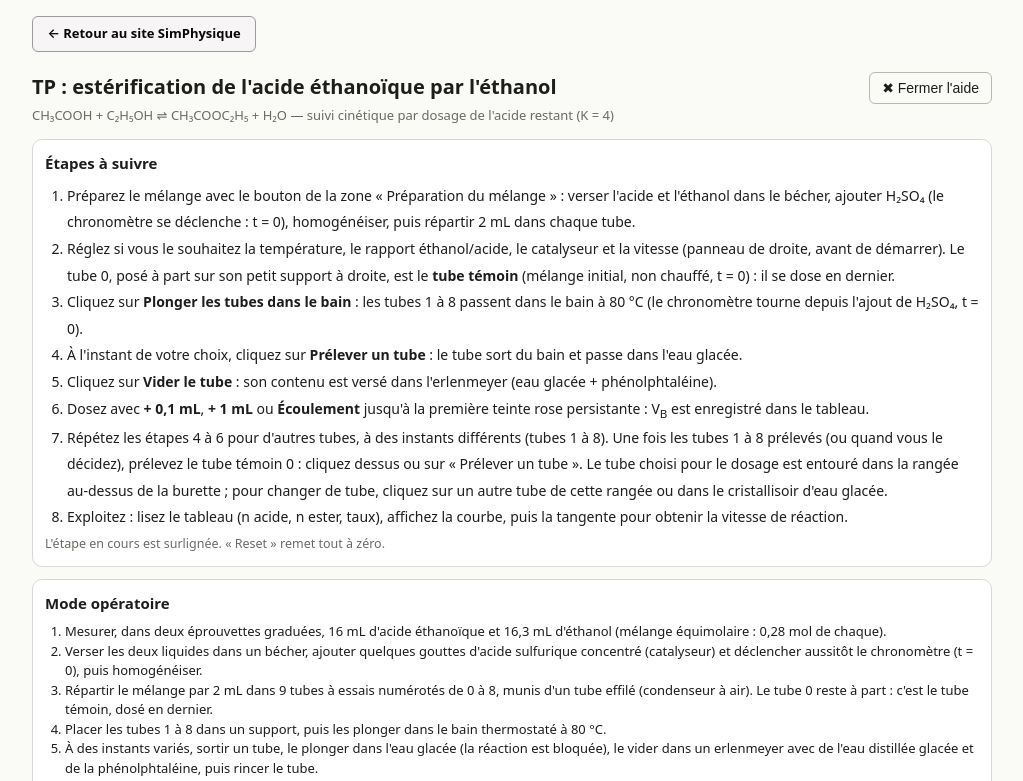
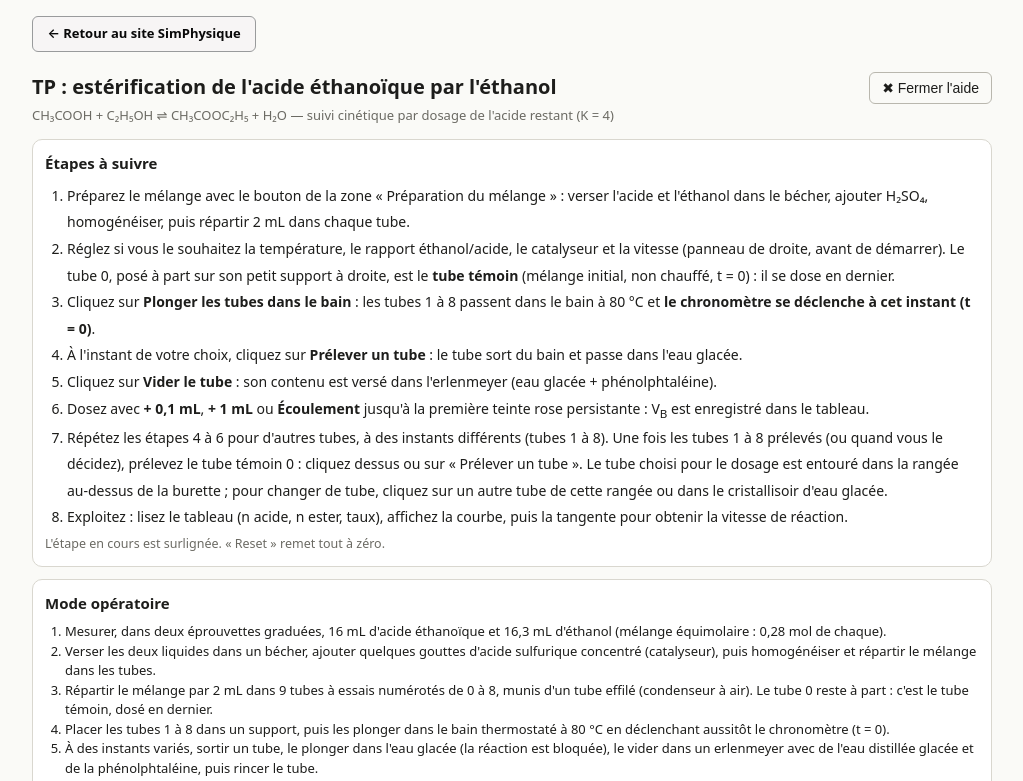
Before and after one commit to chrifmd/Chimie, a plain HTML site: page esterification.html in a window 1280 px wide. Both pictures are taken after a click on the button "❓ Aide". Shown: the top 781 px of the page, without its empty margins (128-1151 px from the left). Drawn offline with Linux system fonts and the light colour scheme.

Commit message:
Add files via upload

```diff
--- a/esterification.html
+++ b/esterification.html
@@ -105,9 +105,9 @@ margin-top: 30px;
 
 <div class="card" id="hp" style="display:none"><h2>Étapes à suivre</h2>
 <ol style="margin:0;padding-left:22px;font-size:14px;line-height:1.9">
-<li data-i="0">Préparez le mélange avec le bouton de la zone « Préparation du mélange » : verser l'acide et l'éthanol dans le bécher, ajouter H₂SO₄ (le chronomètre se déclenche : t = 0), homogénéiser, puis répartir 2 mL dans chaque tube.</li>
+<li data-i="0">Préparez le mélange avec le bouton de la zone « Préparation du mélange » : verser l'acide et l'éthanol dans le bécher, ajouter H₂SO₄, homogénéiser, puis répartir 2 mL dans chaque tube.</li>
 <li data-i="1">Réglez si vous le souhaitez la température, le rapport éthanol/acide, le catalyseur et la vitesse (panneau de droite, avant de démarrer). Le tube 0, posé à part sur son petit support à droite, est le <b>tube témoin</b> (mélange initial, non chauffé, t = 0) : il se dose en dernier.</li>
-<li data-i="2">Cliquez sur <b>Plonger les tubes dans le bain</b> : les tubes 1 à 8 passent dans le bain à 80 °C (le chronomètre tourne depuis l'ajout de H₂SO₄, t = 0).</li>
+<li data-i="2">Cliquez sur <b>Plonger les tubes dans le bain</b> : les tubes 1 à 8 passent dans le bain à 80 °C et <b>le chronomètre se déclenche à cet instant (t = 0)</b>.</li>
 <li data-i="3">À l'instant de votre choix, cliquez sur <b>Prélever un tube</b> : le tube sort du bain et passe dans l'eau glacée.</li>
 <li data-i="4">Cliquez sur <b>Vider le tube</b> : son contenu est versé dans l'erlenmeyer (eau glacée + phénolphtaléine).</li>
 <li data-i="5">Dosez avec <b>+ 0,1 mL</b>, <b>+ 1 mL</b> ou <b>Écoulement</b> jusqu'à la première teinte rose persistante : V<sub>B</sub> est enregistré dans le tableau.</li>
@@ -116,9 +116,9 @@ margin-top: 30px;
 <small>L'étape en cours est surlignée. « Reset » remet tout à zéro.</small></div>
 <div class="card"><div class="fg"><div><h2>Mode opératoire</h2><ol style="margin:0;padding-left:20px;font-size:13px">
 <li>Mesurer, dans deux éprouvettes graduées, 16 mL d'acide éthanoïque et 16,3 mL d'éthanol (mélange équimolaire : 0,28 mol de chaque).</li>
-<li>Verser les deux liquides dans un bécher, ajouter quelques gouttes d'acide sulfurique concentré (catalyseur) et déclencher aussitôt le chronomètre (t = 0), puis homogénéiser.</li>
+<li>Verser les deux liquides dans un bécher, ajouter quelques gouttes d'acide sulfurique concentré (catalyseur), puis homogénéiser et répartir le mélange dans les tubes.</li>
 <li>Répartir le mélange par 2 mL dans 9 tubes à essais numérotés de 0 à 8, munis d'un tube effilé (condenseur à air). Le tube 0 reste à part : c'est le tube témoin, dosé en dernier.</li>
-<li>Placer les tubes 1 à 8 dans un support, puis les plonger dans le bain thermostaté à 80 °C.</li>
+<li>Placer les tubes 1 à 8 dans un support, puis les plonger dans le bain thermostaté à 80 °C en déclenchant aussitôt le chronomètre (t = 0).</li>
 <li>À des instants variés, sortir un tube, le plonger dans l'eau glacée (la réaction est bloquée), le vider dans un erlenmeyer avec de l'eau distillée glacée et de la phénolphtaléine, puis rincer le tube.</li>
 <li>Doser l'acide restant par NaOH 1 mol/L jusqu'au rose persistant et noter V<sub>B</sub>.</li>
 <li>Calculer n(ester) = n₀ − C<sub>B</sub>·V<sub>B</sub> et tracer n(ester) = f(t).</li></ol></div><div id="prep"><h2>Préparation du mélange</h2>
@@ -227,7 +227,7 @@ function prepReset(){const E=16.3*(+$('R').value);capE=E>25?50:25;sE=125/capE;sK
  $('pst').textContent='Suivez les 5 étapes pour préparer le mélange.';$('go').disabled=true}
 $('R').addEventListener('input',()=>{if(prep===0&&!busy)prepReset()});
 $('pb').onclick=()=>{if(busy||prep>=5)return;busy=true;['T','R','cat'].forEach(i=>$(i).disabled=true);const E0=16.3*(+$('R').value);
- const fin=()=>{prep++;busy=false;if(prep===3){run=true;$('pst').textContent='⏱ Mélange réalisé : le chronomètre est déclenché (t = 0).'}if(prep<5)$('pb').textContent=PB[prep];else{$('pb').disabled=true;$('pb').textContent='✔ Mélange réparti dans les 9 tubes';$('pst').textContent='Le chronomètre court : plongez maintenant les tubes dans le bain.';$('go').disabled=false}};
+ const fin=()=>{prep++;busy=false;if(prep===3){$('pst').textContent='Mélange réalisé (le chronomètre n\'est pas encore déclenché).'}if(prep<5)$('pb').textContent=PB[prep];else{$('pb').disabled=true;$('pb').textContent='✔ Mélange réparti dans les 9 tubes';$('pst').textContent='Plongez maintenant les tubes dans le bain : le chronomètre se déclenchera à cet instant (t = 0).';$('go').disabled=false}};
  if(prep===0){$('pst').textContent='Versement de 16 mL d\'acide éthanoïque…';$('sa').style.opacity=1;tween(1500,k=>{vA=16*(1-k);bAc=16*k;updPrep()},()=>{$('sa').style.opacity=0;fin()})}
  else if(prep===1){$('pst').textContent='Versement de l\'éthanol…';$('se').style.opacity=1;tween(1500,k=>{vE=E0*(1-k);bEt=E0*k;updPrep()},()=>{$('se').style.opacity=0;fin()})}
  else if(prep===2){let n=0;const nd=()=>{if(n>=5){fin();return}n++;$('dp').style.opacity=1;const y1=160-sK*(bAc+bEt);tween(350,k=>$('dp').setAttribute('cy',58+(y1-58)*k*k),()=>{$('dp').style.opacity=0;$('pst').textContent='H₂SO₄ : '+n+' goutte'+(n>1?'s':'');setTimeout(nd,150)})};nd()}
@@ -273,7 +273,7 @@ function sample(force){const ids=[1,2,3,4,5,6,7,8,0],n=force!==undefined?force:i
 $('samp').onclick=()=>sample();
 $('vid').onclick=()=>{if(!tit||tit.emptied)return;tit.emptied=true;const g=$('tg'+tit.n);g.style.transition='transform .7s,opacity .6s';g.style.opacity=0;tit.el.querySelector('i').style.display='none'};
 $('b1').onclick=()=>add(.1);$('b2').onclick=()=>add(1);$('b3').onclick=()=>{flow=!flow};
-$('go').onclick=()=>{if(!started){started=true;plunge();$('samp').disabled=false;$('go').textContent=run?'⏸ Pause':'▶ Reprendre';return}run=!run;$('go').textContent=run?'⏸ Pause':'▶ Reprendre'};
+$('go').onclick=()=>{if(!started){started=true;t=0;x=0;run=true;plunge();$('samp').disabled=false;$('go').textContent='⏸ Pause';return}run=!run;$('go').textContent=run?'⏸ Pause':'▶ Reprendre'};
 $('rs').onclick=reset;
 $('bath').addEventListener('click',e=>{const g=e.target.closest('g[id^="tg"]');if(g&&g.id==='tg0'&&started&&!rows.some(r=>r.n===0))sample(0)});
 $('help').onclick=()=>{const h=$('hp'),o=h.style.display==='none';h.style.display=o?'block':'none';$('help').textContent=o?'✖ Fermer l\'aide':'❓ Aide';lastS=0};
```
